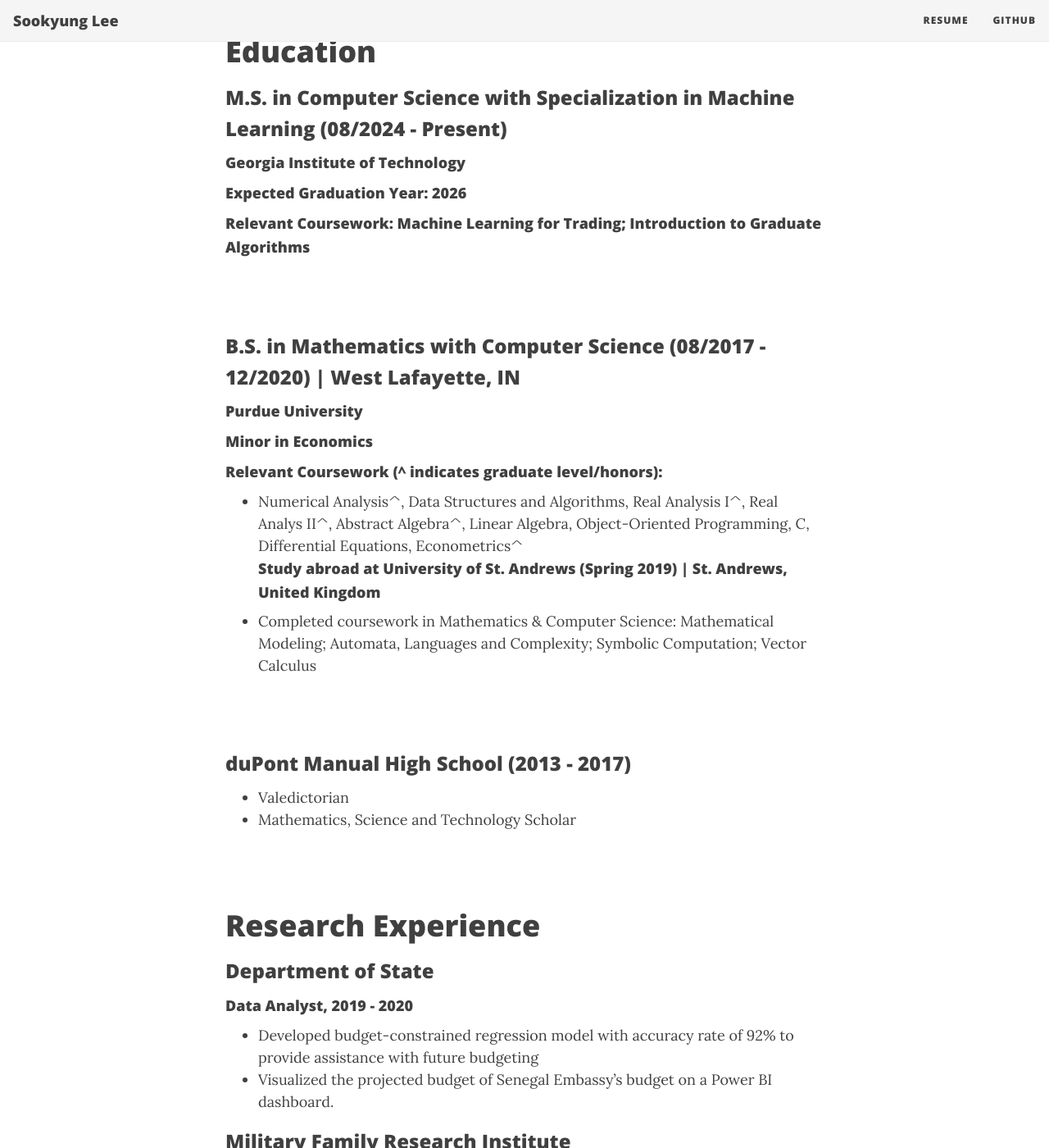
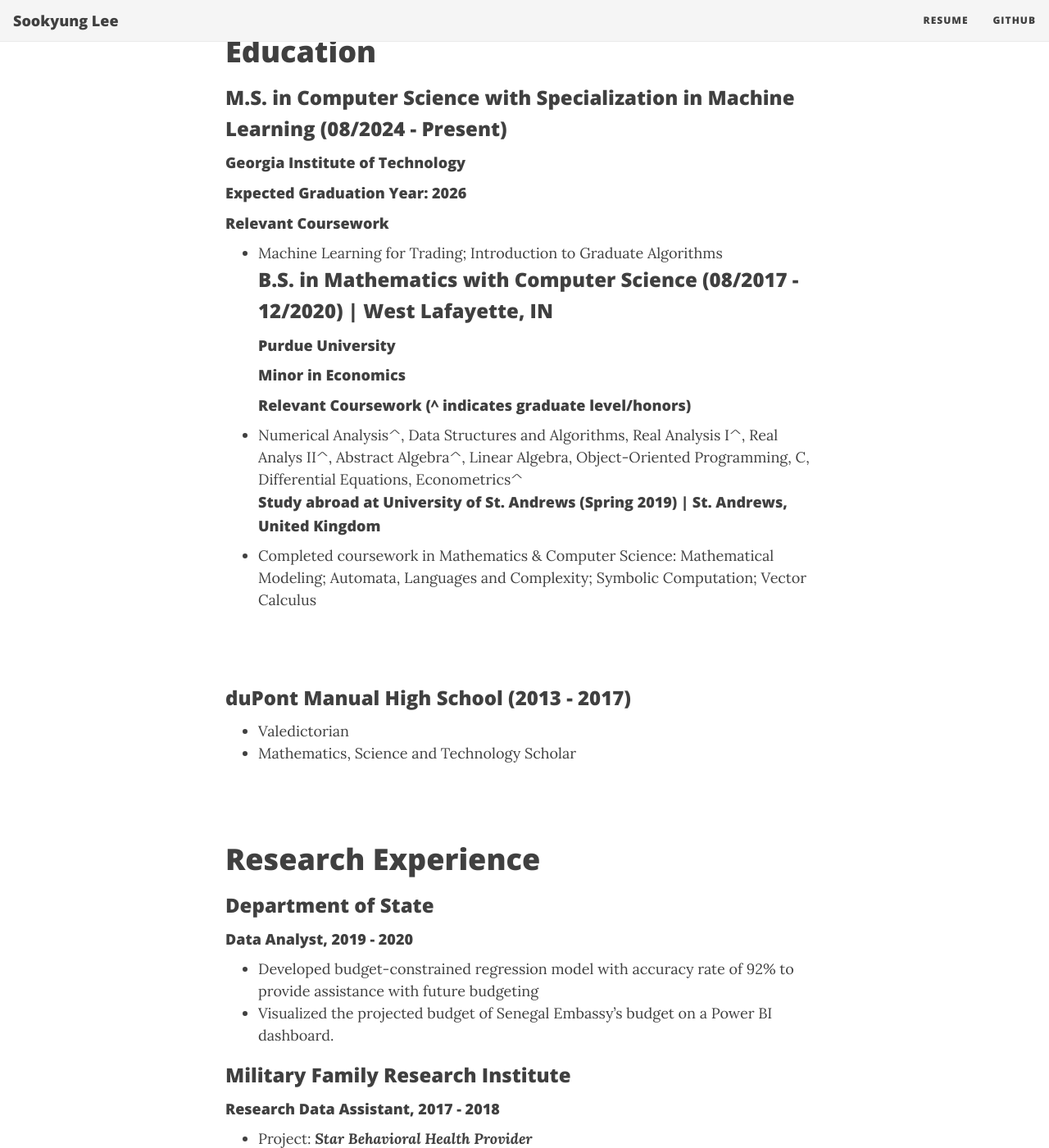
Before and after one commit to sklee16/sklee16.github.io, a Jekyll site: the page built from Resume.md, in a window 1280 px wide and 1400 px high, scrolled down 615 px. Shown: the whole window at 82% size. Built offline with Jekyll 4.4.1, drawn with Linux system fonts in a browser that asks for light colours; nearby versions of some CDN libraries; some of the changed text lies outside the part shown.

Commit message:
Update Resume.md

```diff
--- a/Resume.md
+++ b/Resume.md
@@ -12,12 +12,13 @@ cover-img: /assets/img/main3.jpg
 ### M.S. in Computer Science with Specialization in Machine Learning (08/2024 - Present)
 #### Georgia Institute of Technology
 #### Expected Graduation Year: 2026
-#### Relevant Coursework: Machine Learning for Trading; Introduction to Graduate Algorithms
+#### Relevant Coursework
+* Machine Learning for Trading; Introduction to Graduate Algorithms
 <br/>
 ### B.S. in Mathematics with Computer Science (08/2017 - 12/2020) | West Lafayette, IN
 #### Purdue University
 #### Minor in Economics
-#### Relevant Coursework (^ indicates graduate level/honors):
+#### Relevant Coursework (^ indicates graduate level/honors)
 * Numerical Analysis^, Data Structures and Algorithms, Real Analysis I^, Real Analys II^, Abstract Algebra^, Linear Algebra, Object-Oriented Programming, C, Differential Equations, Econometrics^
 #### Study abroad at University of St. Andrews (Spring 2019) | St. Andrews, United Kingdom
 * Completed coursework in Mathematics & Computer Science: Mathematical Modeling; Automata, Languages and Complexity; Symbolic Computation; Vector Calculus
@@ -37,7 +38,7 @@ cover-img: /assets/img/main3.jpg
 
 ### Military Family Research Institute
 #### Research Data Assistant, 2017 - 2018
-*  Project: _**Star Behavioral Health Provider**
+*  Project: _**Star Behavioral Health Provider**_
 *  Designed models to research effectiveness of military behavioral health training program in the Statistical Program for Social Sciences (SPSS)
 
 ### James Graham Brown Cancer Center
```
Also changed, not shown: other parts of Resume.md (+1 -1 lines).
